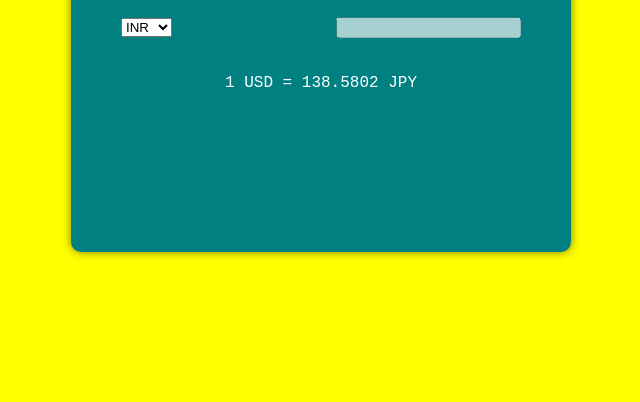
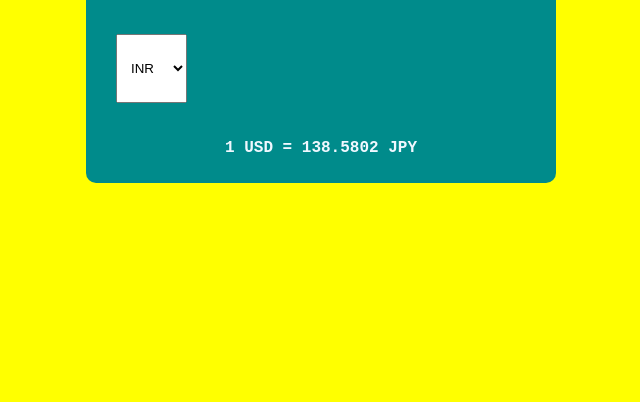
Before and after one commit to midnightmoet/Currency-Converter, a plain HTML site: page index.html in a window 1280 px wide. Shown: the part 398-800 px from the top of the page, without its empty margins (319-959 px from the left). Drawn offline with Linux system fonts and the light colour scheme.

Commit message:
Styling complete, onto the JS

```diff
--- a/style.css
+++ b/style.css
@@ -1,3 +1,9 @@
+:root {
+    --primary-dark: darkcyan;
+    --secondary-bg: yellow;
+    --primary-text-light: aliceblue;
+}
+
 body {
     margin: 0;
     padding: 0;
@@ -6,26 +12,48 @@ body {
     justify-content: center;
     align-items: center;
     font-family: 'Courier New', Courier, monospace;
-    background: yellow;
+    background: var(--secondary-bg);
 }
 
 .container {
-    width: 500px;
-    height: 500px;
-    background: teal;
-    color: white;
+    background: var(--primary-dark);
+    color:  var(--primary-text-light);
+    padding: 10px;
     border-radius: 10px;
-    box-shadow: 0 0 10px rgba(0, 0, 0, 0.5);
+    max-width: 450px;
+    text-align: center;
+}
+.heading {
+    text-align: center;
+    font-size: 30px;
+}
+.currency-container {
+    padding: 20px;
     display: flex;
-    justify-content: center;
-    align-items: center;
-    flex-direction: column;
+    justify-content: space-between;
 }
 
-.currency-container {
-    display: flex;
-    justify-content: space-between;
-    align-items: center;
-    width: 80%;
-    margin-bottom: 20px;
+.currency-container select {
+    padding: 10px;
 }
+
+/* FOCUS MEANS WHEN YOUR CLICKING */
+select:focus,
+input:focus {
+    outline: none;
+}
+
+.currency-container input {
+    border: none;
+    background: transparent;
+    font-size: 25px;
+    text-align: right;
+    padding: 20px;
+    width: 100%;
+    color: var(--primary-text-light);
+}
+
+.exchange-rate {
+    font-size: 16px;
+    font-weight: 600;
+}
```
